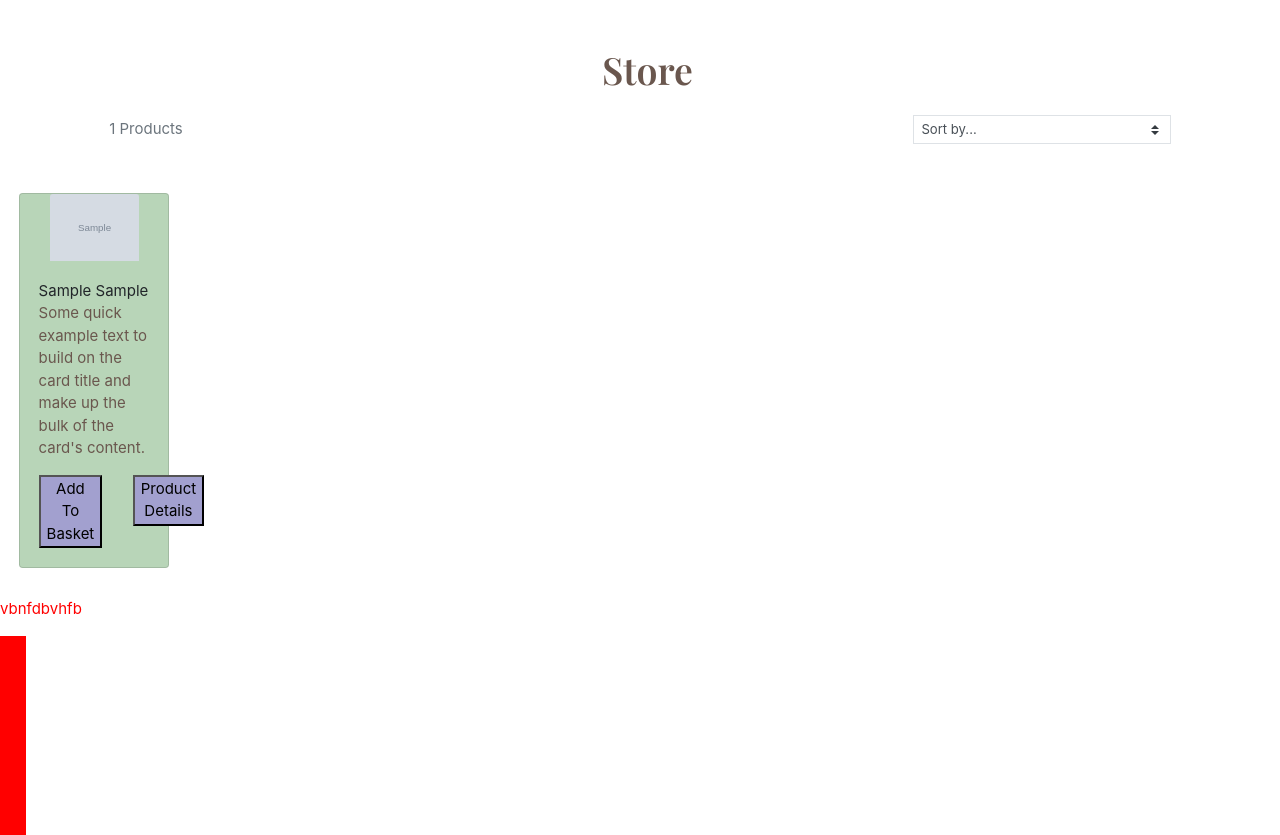
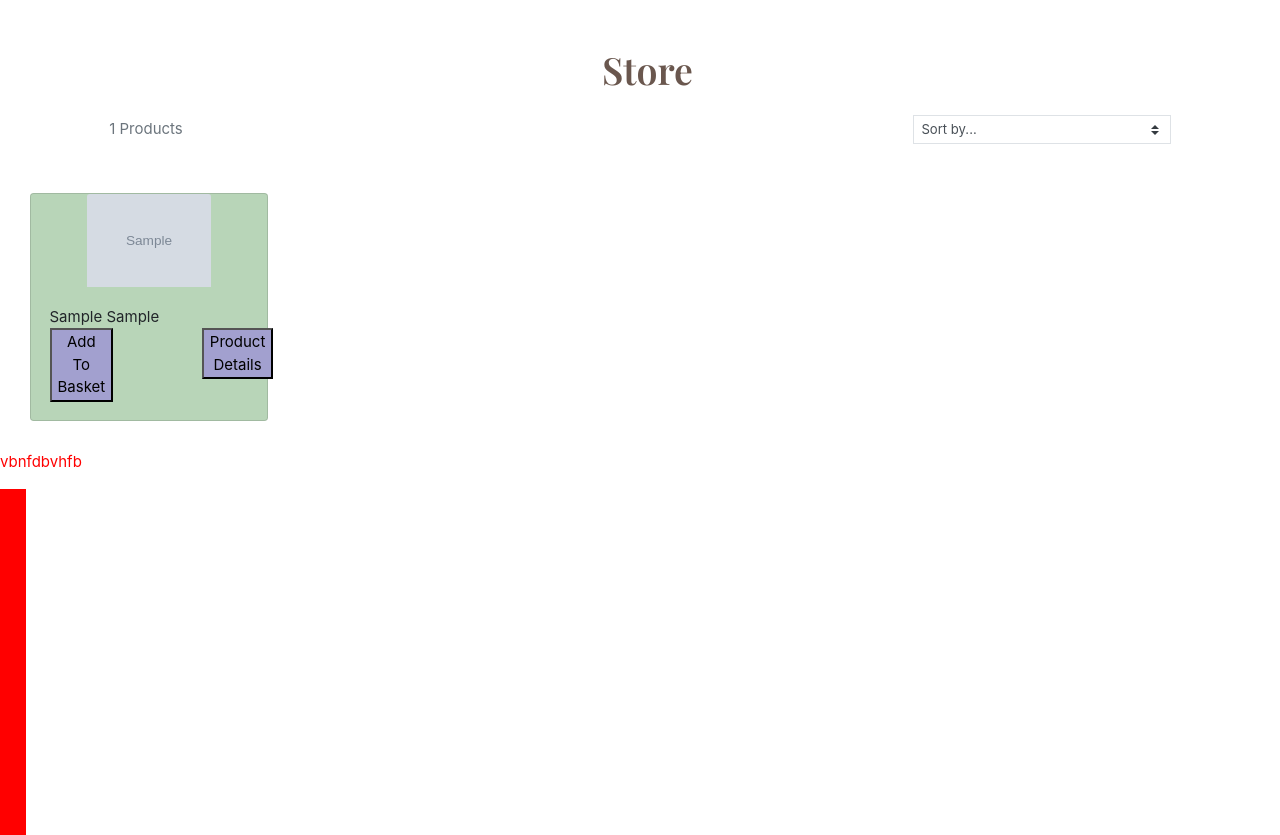
Before and after one commit to Code-Institute-Submissions/Willdeakin-Milestone-Project-4, a Django app: page /store/ in a window 1280 px wide. Shown: the part 58-893 px from the top of the page. Run offline with Django 3.2, Linux system fonts and the light colour scheme; tables that the repository leaves empty hold one stand-in row (values such as "Sample post"); grey boxes marked "Sample" are stand-in pictures; some libraries are stand-ins or nearby versions.

Commit message:
changed card format in store view

```diff
--- a/store/templates/store/index.html
+++ b/store/templates/store/index.html
@@ -45,16 +45,17 @@
 <div class="row">
 {% for product in products %}
 
-        <div class="col-12 col-sm-6 col-md-4 col-lg-3 col-xl-2">
+        <div class="col-12 col-md-6 col-lg-4 col-xl-3">
             <div class="card product-card" >
                 {% if product.image %}
-                <a href="#">
-                    <img class="card-img-top" src="../media/{{ product.image }}" alt="{{ product.product }}">
-                </a>
+                    <div class="container">
+                        <a href="#">
+                            <img class="card-img-top" src="../media/{{ product.image }}" alt="{{ product.product }}">
+                        </a>
+                    </div>
                 {% endif %}
                 <div class="card-body">
                     <p class="mb-0">{{ product.brand }} {{ product.product }}</p>
-                    <p class="card-text">Some quick example text to build on the card title and make up the bulk of the card's content.</p>
                     <div class="row">
                         <div class="col-4"><a href=""><button class="card-btn">Add To Basket</button></a></div>
                         <div class="col-4"></div>
```
